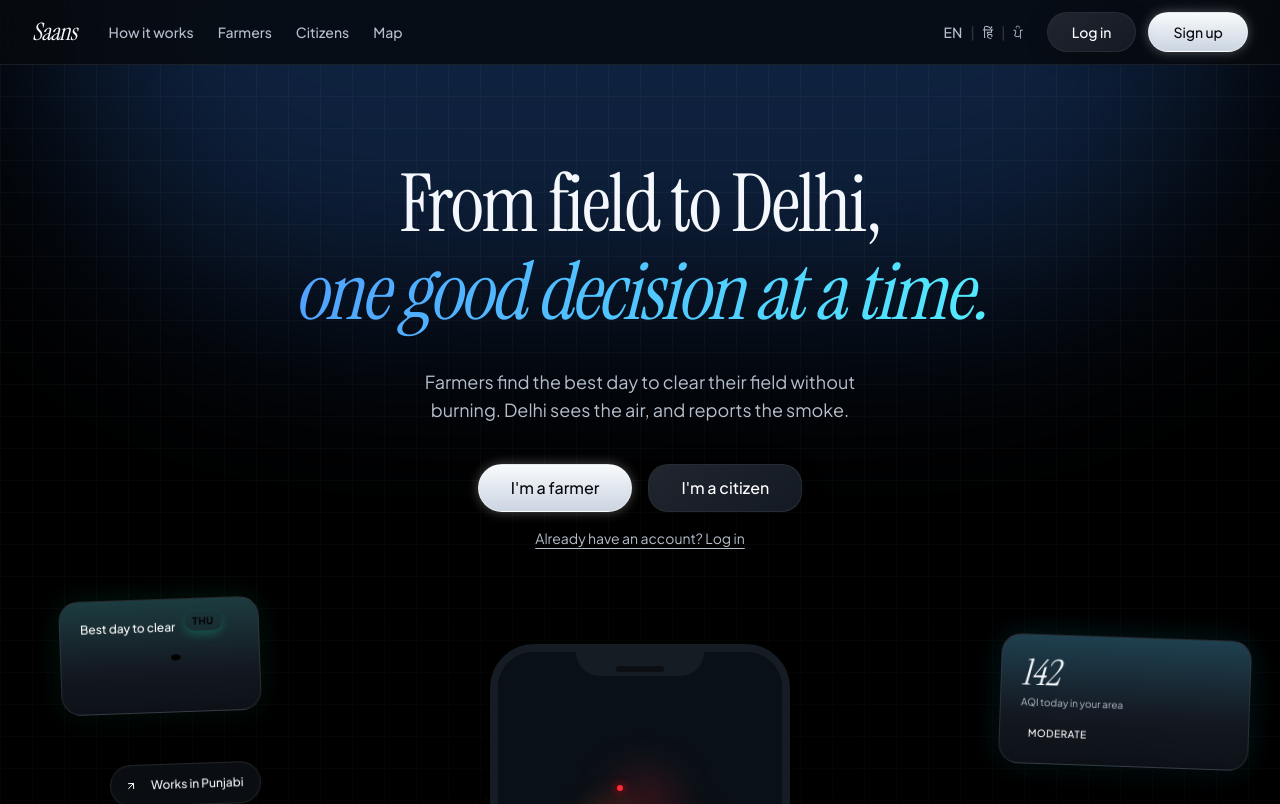
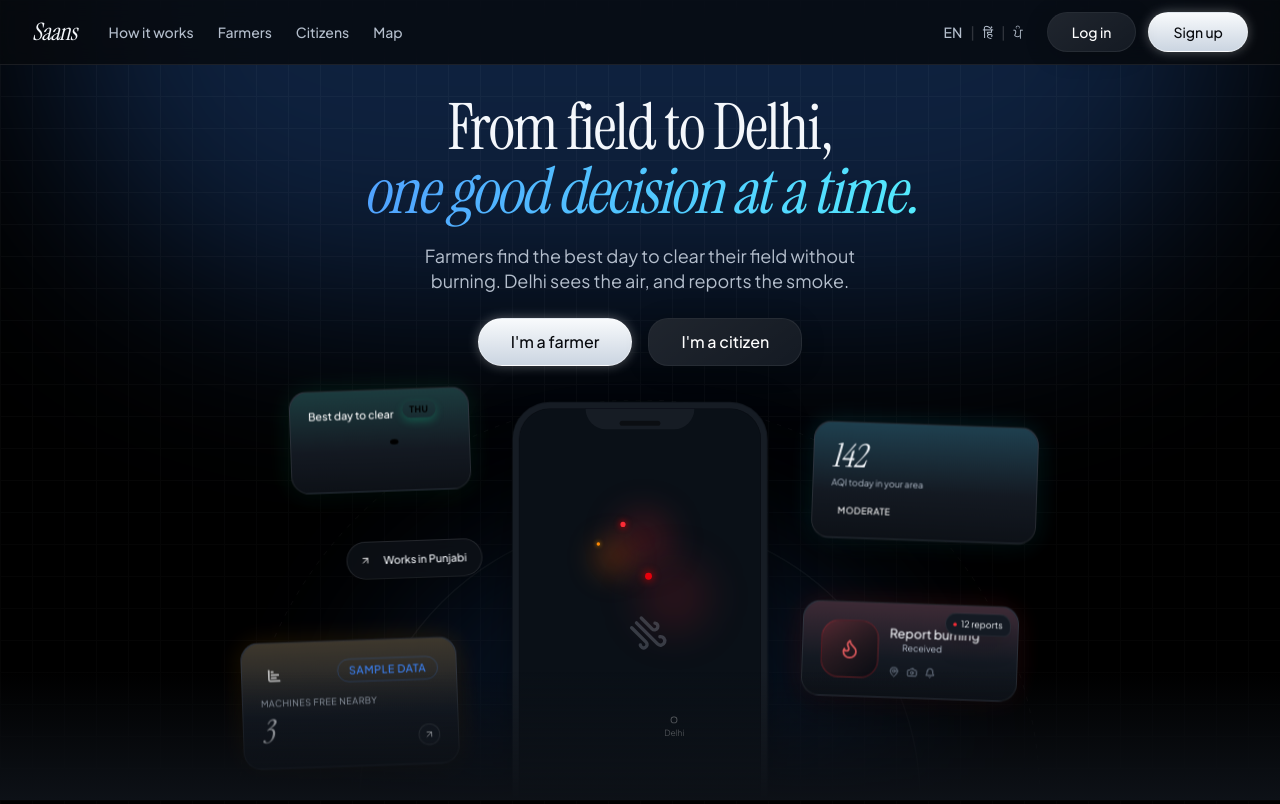
Before and after one commit to Saaarthak0102/BharatBuilds, a Next.js app in the folder apps/web/: page / in a window 1280 px wide. Shown: the top 804 px of the page. Built offline with nearby package versions, Linux system fonts and the light colour scheme.

Commit message:
feat: add Hero landing page component with GSAP animations and floating cards

```diff
--- a/apps/web/components/landing/Hero.tsx
+++ b/apps/web/components/landing/Hero.tsx
@@ -7,7 +7,6 @@ import { HeroPhone } from "./hero/HeroPhone";
 import { HeroArc } from "./hero/HeroArc";
 import { TLCard, TLPill, BLCard, TRCard, BRCard } from "./hero/HeroCards";
 import { HeroCarouselMobile } from "./hero/HeroCarouselMobile";
-import { AwsMarquee } from "./AwsMarquee";
 import { useGSAP, gsap } from "@/lib/motion/gsap";
 
 export function Hero() {
@@ -92,24 +91,26 @@ export function Hero() {
   return (
     <section
       ref={containerRef}
-      className="relative w-full overflow-hidden min-h-[100svh] flex flex-col pt-32 lg:pt-40"
+      className="relative w-full overflow-hidden h-[100svh] max-h-[1000px] min-h-[700px] flex flex-col pt-20 lg:pt-24"
     >
-      <div className="max-w-[1200px] w-full mx-auto px-4 flex flex-col items-center relative z-10">
+      <div className="max-w-[1200px] w-full mx-auto px-4 flex flex-col items-center relative z-10 h-full">
 
-        {/* TEXT CONTENT */}
-        <div className="text-center flex flex-col items-center z-30">
-          <h1 className="font-serif text-5xl md:text-6xl lg:text-7xl xl:text-[80px] tracking-tight leading-[1.1] mb-6 flex flex-col items-center">
+        {/* ================================================== */}
+        {/* ZONE A — TEXT / CTA */}
+        {/* ================================================== */}
+        <div className="text-center flex flex-col items-center z-30 shrink-0">
+          <h1 className="font-serif text-4xl md:text-5xl lg:text-[56px] xl:text-[64px] tracking-tight leading-[1] mb-4 flex flex-col items-center">
             <span className="hero-headline-line text-[var(--text-hi)] not-italic">From field to Delhi,</span>
-            <span className="hero-headline-line italic bg-gradient-to-r from-blue-400 to-cyan-300 bg-clip-text text-transparent pb-2">
+            <span className="hero-headline-line italic bg-gradient-to-r from-blue-400 to-cyan-300 bg-clip-text text-transparent pb-1">
               one good decision at a time.
             </span>
           </h1>
 
-          <p className="hero-subtitle text-base md:text-lg text-[var(--text-mid)] max-w-2xl mb-10 text-balance">
+          <p className="hero-subtitle text-[16px] md:text-[18px] text-[var(--text-mid)] max-w-2xl mb-6 text-balance leading-snug">
             Farmers find the best day to clear their field without burning. Delhi sees the air, and reports the smoke.
           </p>
 
-          <div className="hero-ctas flex flex-col sm:flex-row items-center gap-4 mb-4">
+          <div className="hero-ctas flex flex-col sm:flex-row items-center justify-center gap-4">
             <Link href="/signup?role=farmer">
               <PillButton size="lg" variant="primary-silver">I'm a farmer</PillButton>
             </Link>
@@ -117,71 +118,64 @@ export function Hero() {
               <PillButton size="lg" variant="glass">I'm a citizen</PillButton>
             </Link>
           </div>
-
-          <Link href="/login" className="hero-ctas text-sm text-[var(--text-mid)] hover:text-[var(--text-hi)] underline underline-offset-4 mb-16 lg:mb-24">
-            Already have an account? Log in
-          </Link>
         </div>
 
-        {/* HERO COMPOSITION STAGE */}
-        <div className="relative w-full max-w-[1100px] mx-auto flex justify-center mt-[-40px] md:mt-0">
+        {/* ================================================== */}
+        {/* ZONE B — PHONE + FLOATING CARDS */}
+        {/* ================================================== */}
+        <div className="relative w-full max-w-[1100px] mx-auto flex justify-center flex-1 min-h-0 mt-8 lg:mt-[36px]">
 
           {/* Halo Background */}
-          <HeroArc className="hero-halo hero-anim-fade absolute bottom-20 md:bottom-32 z-0" />
+          <HeroArc className="hero-halo hero-anim-fade absolute bottom-0 z-0" />
 
-          {/* Desktop Floating Cards (Hidden on very small screens or placed differently) */}
+          {/* Desktop Floating Cards */}
           <div className="absolute inset-0 pointer-events-none hidden md:block z-20">
             {/* Top Left */}
-            <div className="hero-float-wrapper hero-parallax-fast absolute top-0 left-[calc(50%-520px)] xl:left-[calc(50%-580px)] origin-center pointer-events-auto">
+            <div className="hero-float-wrapper hero-parallax-fast absolute top-[30px] right-[calc(50%+140px)] xl:right-[calc(50%+160px)] origin-center pointer-events-auto transform scale-[0.85] lg:scale-[0.9]">
               <TLCard />
             </div>
-            <div className="hero-float-wrapper hero-parallax-fast absolute top-[180px] left-[calc(50%-480px)] xl:left-[calc(50%-530px)] pointer-events-auto">
+            {/* Mid Left (Pill) */}
+            <div className="hero-float-wrapper hero-parallax-fast absolute top-[140px] right-[calc(50%+130px)] xl:right-[calc(50%+150px)] pointer-events-auto transform scale-[0.85] lg:scale-[0.9]">
               <TLPill />
             </div>
-
             {/* Bottom Left */}
-            <div className="hero-float-wrapper hero-parallax-slow absolute bottom-[180px] left-[calc(50%-600px)] xl:left-[calc(50%-660px)] pointer-events-auto">
+            <div className="hero-float-wrapper hero-parallax-slow absolute top-[260px] right-[calc(50%+150px)] xl:right-[calc(50%+170px)] pointer-events-auto transform scale-[0.85] lg:scale-[0.9]">
               <BLCard />
             </div>
 
             {/* Top Right */}
-            <div className="hero-float-wrapper hero-parallax-fast absolute top-[30px] right-[calc(50%-550px)] xl:right-[calc(50%-610px)] pointer-events-auto">
+            <div className="hero-float-wrapper hero-parallax-fast absolute top-[50px] left-[calc(50%+140px)] xl:left-[calc(50%+160px)] pointer-events-auto transform scale-[0.85] lg:scale-[0.9]">
               <TRCard />
             </div>
-
             {/* Bottom Right */}
-            <div className="hero-float-wrapper hero-parallax-slow absolute bottom-[120px] right-[calc(50%-520px)] xl:right-[calc(50%-580px)] pointer-events-auto">
+            <div className="hero-float-wrapper hero-parallax-slow absolute top-[200px] left-[calc(50%+130px)] xl:left-[calc(50%+150px)] pointer-events-auto transform scale-[0.85] lg:scale-[0.9]">
               <BRCard />
             </div>
           </div>
 
-          {/* Mobile Tucked Cards (Visible < md) */}
+          {/* Mobile Tucked Cards */}
           <div className="absolute inset-0 pointer-events-none md:hidden z-20">
-            <div className="hero-anim-fade absolute top-10 left-[-10px] scale-[0.65] origin-top-left">
+            <div className="hero-anim-fade absolute top-[20px] left-[5%] scale-[0.60] origin-top-left">
               <TLCard />
             </div>
-            <div className="hero-anim-fade absolute bottom-20 right-[-10px] scale-[0.65] origin-bottom-right">
+            <div className="hero-anim-fade absolute top-[120px] right-[5%] scale-[0.60] origin-bottom-right">
               <BRCard />
             </div>
           </div>
 
           {/* Center Phone */}
-          <div className="hero-phone hero-anim-fade relative z-10 transform md:scale-100 scale-90 origin-bottom">
+          <div className="hero-phone hero-anim-fade absolute top-0 left-1/2 -translate-x-1/2 z-10 transform scale-[0.75] md:scale-[0.80] lg:scale-[0.85] origin-top">
             <HeroPhone />
           </div>
         </div>
 
-        {/* Mobile Carousel (Visible < md) */}
+        {/* Mobile Carousel */}
         <HeroCarouselMobile className="hero-anim-fade relative z-30" />
 
       </div>
 
       {/* Gradient Fade to next section */}
-      <div className="absolute bottom-0 left-0 right-0 h-40 bg-gradient-to-t from-[var(--bg-1)] to-transparent z-40 pointer-events-none" />
-
-      <div className="mt-auto relative z-50">
-        <AwsMarquee />
-      </div>
+      <div className="absolute bottom-0 left-0 right-0 h-32 bg-gradient-to-t from-[var(--bg-1)] to-transparent z-40 pointer-events-none" />
     </section>
   );
 }
```
